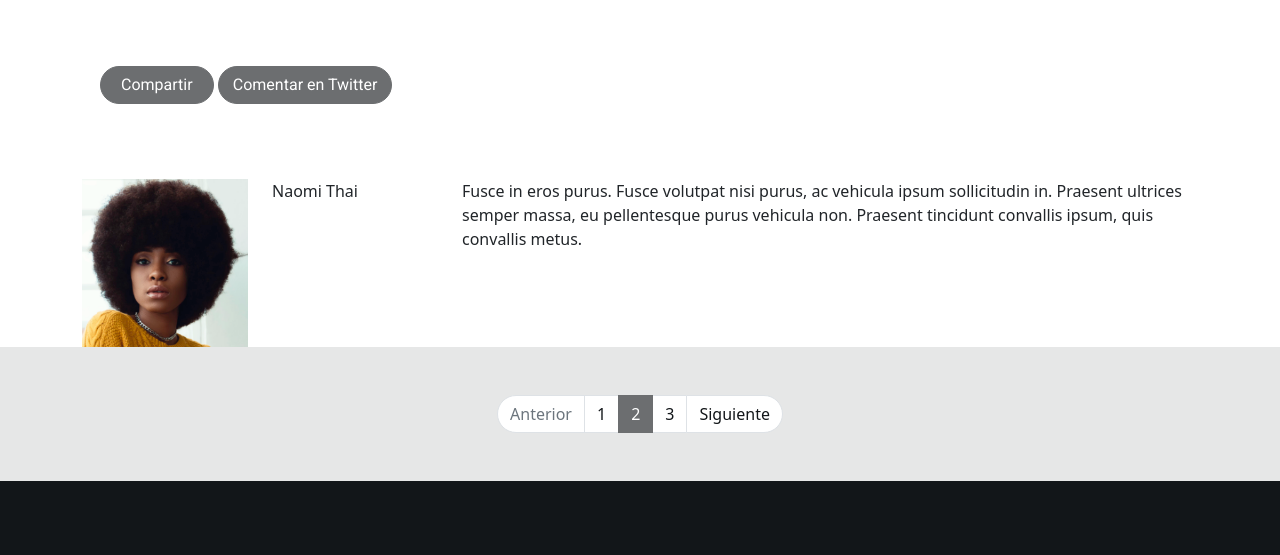
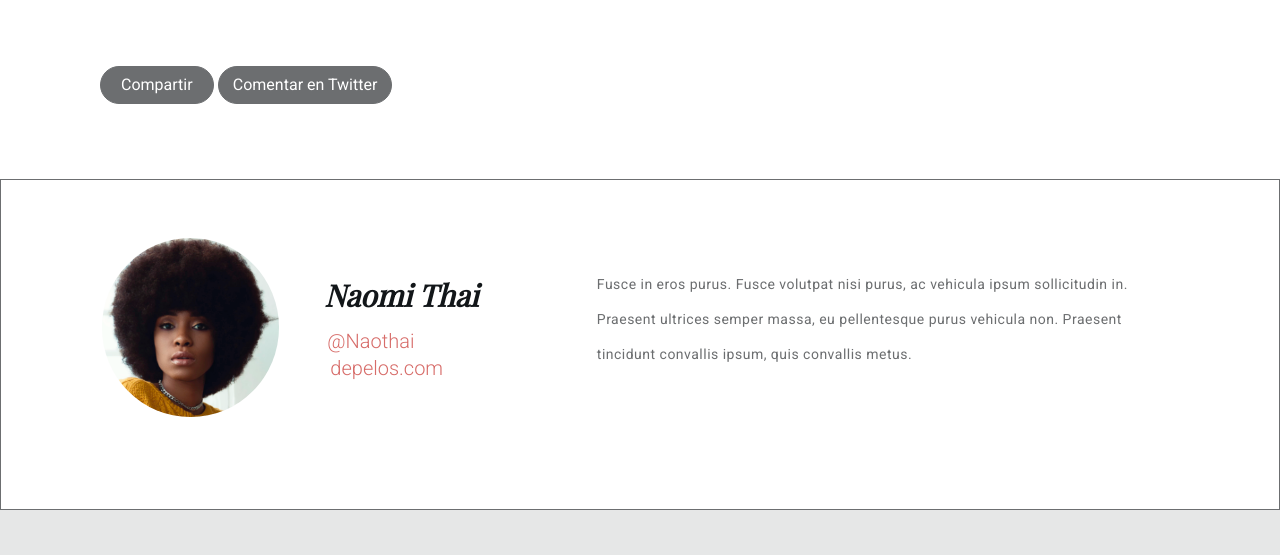
Before and after one commit to tchchalooo/BlogBarbershop, a plain HTML site: page index.html in a window 1280 px wide. Shown: the part 1902-2457 px from the top of the page. Drawn offline with nearby package versions, Linux system fonts and the light colour scheme; a web font is replaced by a local one.

Commit message:
scss filling & updated v1.3.10

```diff
--- /dev/null
+++ b/assets/sass/components/_links.scss
@@ -0,0 +1,42 @@
+a.contact__socialmedias-links{
+    &--primary {
+        text-decoration: none;
+        color: $ruddy-pink;
+        &:hover {
+            color: $raisin-black;
+        }
+        &:active {
+            color: $platinum;
+        }
+    }
+    &--secondary {
+        text-decoration: none;
+        color: $raisin-black;
+        &:hover {
+            color: $light-gray;
+        }
+        &:active {
+            color: $nickel;
+        }
+    }
+    &--light {
+        text-decoration: none;
+        color: $light-gray;
+        &:hover {
+            color: $nickel;
+        }
+        &:active {
+            color: $platinum;
+        }
+    }
+    &--dark {
+        text-decoration: none;
+        color: $eerie-black;
+        &:hover {
+            color: $raisin-black;
+        }
+        &:active {
+            color: $nickel;
+        }
+    }
+}
--- a/assets/sass/layout/_contact.scss
+++ b/assets/sass/layout/_contact.scss
@@ -0,0 +1,50 @@
+.contact{
+    display: flex;
+    justify-content: center;
+    padding-left: 6.25rem;
+    padding-right: 6.25rem;
+    padding-top: 3.625rem;
+    padding-bottom: 5.75rem;
+    border: 1px solid $nickel;
+    margin: 0rem;
+    &__thumbnail {
+        display: flex;
+        justify-self: center;
+        min-width: 131px;
+        max-width: 177px;
+        &-img{
+            border-radius: 100%;
+        }
+    }
+    &__socialmedias {
+        display: flex;
+        flex-direction: column;
+        justify-content: center;
+        padding-left: 2.8125rem;
+        h3 {
+            @include TF-Style ($playfair-display--s, $black, $x-large, normal, 0) {
+                font-style: italic;
+                color: $eerie-black;
+            }
+        }
+        a {
+            @include TF-Style ($roboto, $light, 20px, normal, 0)
+        }
+        &-links--instagram {
+            margin-top: 0.375rem;
+            margin-left: 0.1875rem;
+            margin-bottom: 0.1875rem;
+        }
+        &-links--web {
+            margin-left: 0.375rem;
+        }
+    }
+    &__aboutus {
+        display: flex;
+        align-self: center;
+        padding-left: 3rem;
+        @include TF-Style ($roboto, $regular, 14px, 2.5, 0.035em) {
+            color: $nickel;
+        }
+    }
+}
--- a/assets/sass/main.scss
+++ b/assets/sass/main.scss
@@ -17,6 +17,7 @@
 @import 'layout/footer';
 //Components
 @import 'components/buttons';
+@import 'components/links';
 @import 'components/thumbnails';
 @import 'components/pagination';
 //Pages
--- a/index.html
+++ b/index.html
@@ -86,20 +86,21 @@
             <a href="#" class="btn btn-nickel btn-nickel--md">Comentar en Twitter</a>
         </section>
 
-        <div class="container">
-            <div class="row row-cols-1 row-cols-md-3">
-                <div class="col-2">
-                    <img src="assets/img/naomi-thai.png" alt="naomi-thai">
+        <section class="contact">
+            <div class="row row-cols-1 row-cols-md-3 g-0 justify-content-center">
+                <div class="col-12 col-lg-2 contact__thumbnail">
+                    <img src="assets/img/naomi-thai.png" class="contact__thumbnail-img" alt="naomi-thai">
                 </div>
-                <div class="col-2">
-                    Naomi Thai
+                <div class="col-12 col-lg-3 contact__socialmedias">
+                    <h3>Naomi Thai</h3>
+                    <a href="http://instagram.com" class="contact__socialmedias-links--primary contact__socialmedias-links--instagram">@Naothai</a>
+                    <a href="http://" class="contact__socialmedias-links--primary contact__socialmedias-links--web">depelos.com</a>
                 </div>
-                <div class="col-8">
+                <div class="col-7 contact__aboutus d-none d-lg-block">
                     <p>Fusce in eros purus. Fusce volutpat nisi purus, ac vehicula ipsum sollicitudin in. Praesent ultrices semper massa, eu pellentesque purus vehicula non. Praesent tincidunt convallis ipsum, quis convallis metus.</p>
                 </div>
             </div>
-        </div>
-
+        </section>
 
         <nav aria-label="Page navigation">
             <ul class="pagination">
@@ -119,7 +120,6 @@
             </ul>
           </nav>
 
-
         <footer class="footer">
             <img src="assets/img/logo.png" alt="Imagen Logo">
         </footer>
```
Also changed, not shown: assets/css/style.css, 1 other file.
